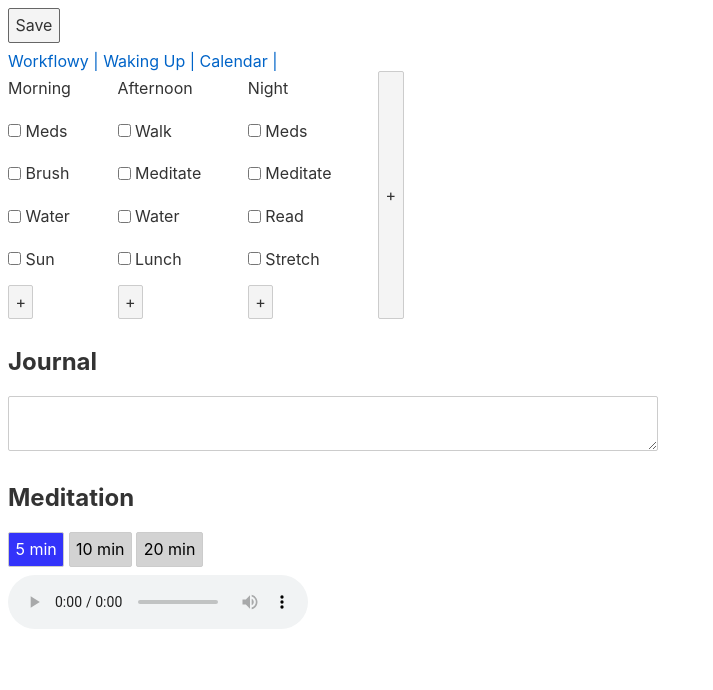
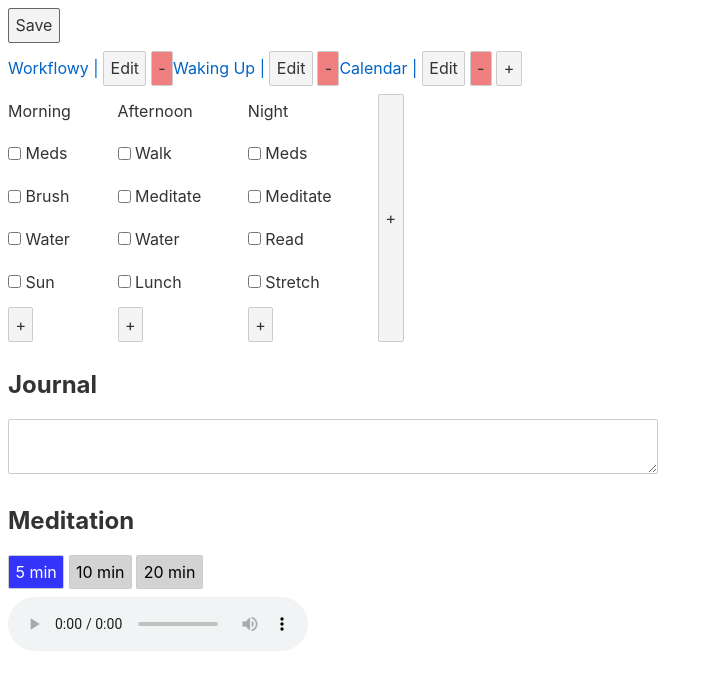
Before and after one commit to trilusa/routine-builder, a Svelte app: page / in a window 1280 px wide. Both pictures are taken after a click on the button "Edit". Shown: the top 690 px of the page, without its empty margins (0-713 px from the left). Built offline with nearby package versions, Linux system fonts and the light colour scheme.

Commit message:
made urls editable

```diff
--- a/src/components/Nav.svelte
+++ b/src/components/Nav.svelte
@@ -1,9 +1,57 @@
 <script>
+    import { edit_store } from "../stores.js"
+	let edit_state;
+	edit_store.subscribe(val => {edit_state = val});
+
     export let sites;
+
+    let sites_editing = Array(sites.length).fill(false);
+    console.log("from Nav:", edit_state);
+    console.log("from Nav:", sites_editing);
+
+    function addSite(){
+        sites = [...sites, {text:"Display Name", url: "https:/adriansalustri.com"}];
+        sites_editing = [...sites_editing, true];
+        console.log("from Nav:", sites, sites_editing);
+
+        // sites_editing[sites.length-1] = true;
+    }
+
+    function removeSite(i){
+        sites.splice(i,1);
+        sites_editing.splice(i,1);
+        sites=sites;
+        sites_editing=sites_editing;
+
+        console.log("from Nav:", sites, sites_editing);
+
+    }
+
 </script>
 
 <span>
-    {#each sites as site}
-        <a href={site.url} target="_blank">{site.text} | </a>
+    {#each sites as site, i}
+        {#if edit_state}
+            {#if sites_editing[i]}
+                <input bind:value={site.url}>
+                <input bind:value={site.text}>
+            {:else}
+                 <a href={site.url} target="_blank">{site.text} | </a>
+            {/if}
+            <button on:click={() => sites_editing[i] = !sites_editing[i]}>{sites_editing[i] ? "Save": "Edit"}</button>
+            <button class="danger" on:click={() => removeSite(i)}>-</button>
+        {:else}
+            <a href={site.url} target="_blank">{site.text} | </a>
+        {/if}
     {/each}
+
+    {#if edit_state}
+        <button on:click={addSite}>+</button>
+    {/if}
 </span>
+
+<style>
+    .danger{
+        background-color:lightcoral;
+    }
+</style>
```
